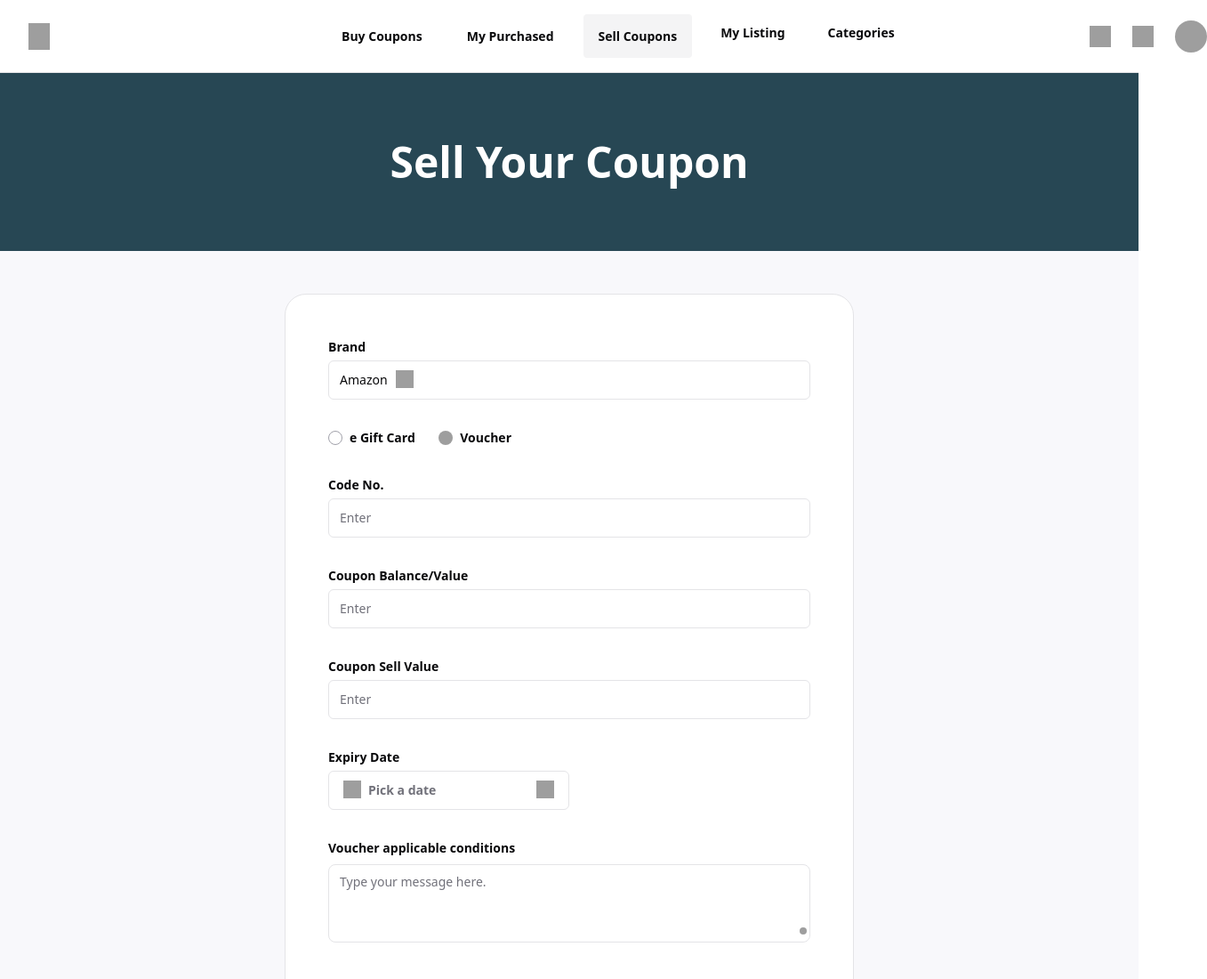
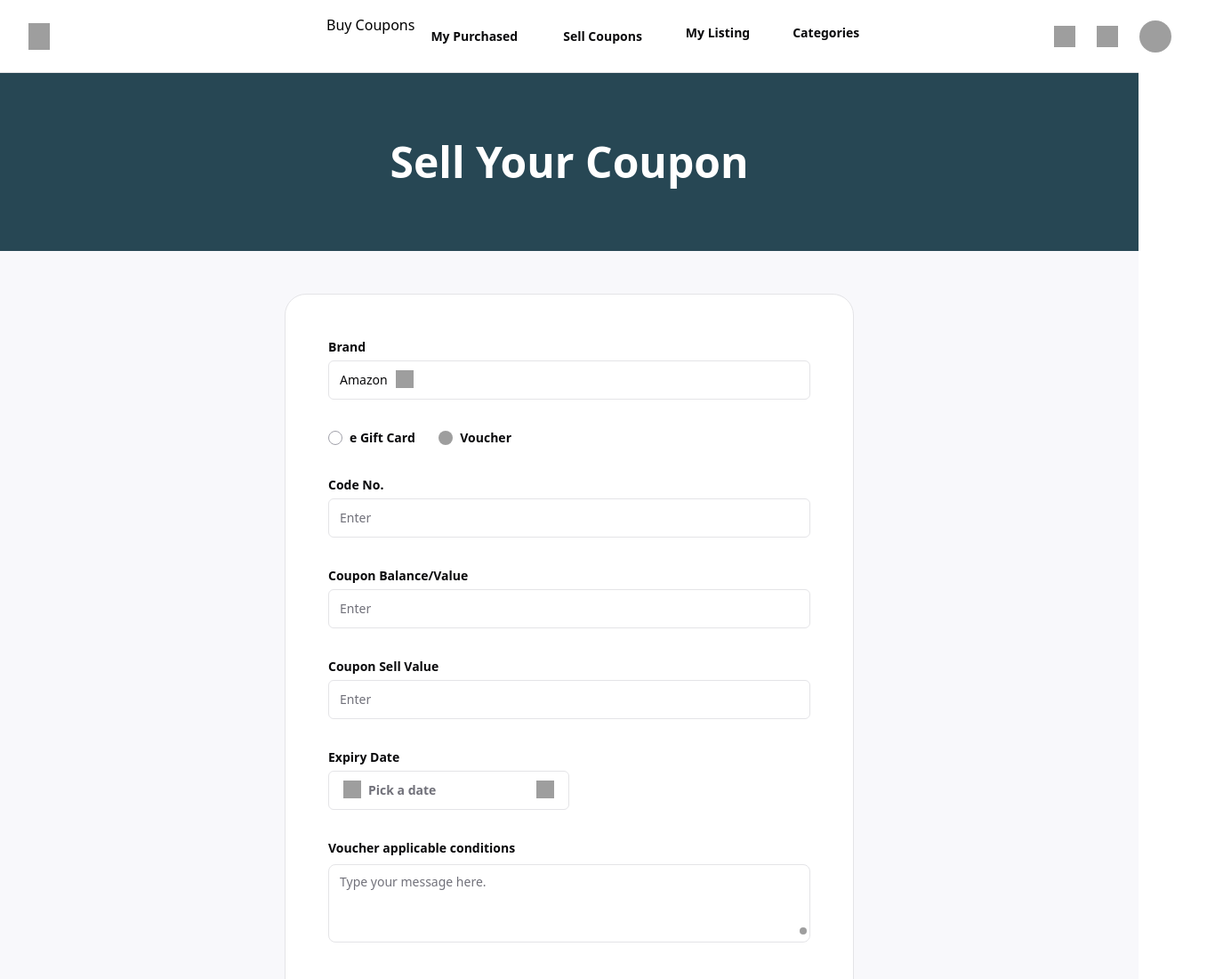
Before and after one commit to Dinesh927/Couponmania02, a plain HTML site: page SellCoupon-3.html in a window 1280 px wide. Shown: the top 1100 px of the page at 89% size, 1357 px wide, since content can reach past the window. Drawn offline with nearby package versions, Linux system fonts and the light colour scheme; grey boxes are pictures that could not be loaded.

Commit message:
Update SellCoupon-3.html

```diff
--- a/SellCoupon-3.html
+++ b/SellCoupon-3.html
@@ -20,18 +20,15 @@
 					class="w-[24px] h-[30px] mr-[108px] object-fill"
 				/>
 				<div class="flex shrink-0 items-start pl-[203px] pr-[203px]">
-					<span class="text-[#09090B] text-[14px] font-bold mt-[14px] mb-[14px] ml-[17px] mr-[33px]" >
+					<span onclick="window.location.href='BuyCoupons.html' class="text-[#09090B] text-[14px] font-bold mt-[14px] mb-[14px] ml-[18px] mr-[34px]" >
 						Buy Coupons
 					</span>
-					<span class="text-[#09090B] text-[14px] font-bold mt-[14px] mb-[14px] ml-[17px] mr-[33px]" >
+					<span onclick="window.location.href='MyPurchased-1.html';" class="text-[#09090B] text-[14px] font-bold mt-[14px] mb-[14px] ml-[18px] mr-[34px]" >
 						My Purchased
 					</span>
-					<button class="flex flex-col shrink-0 items-start bg-[#F4F4F5] text-left pt-[14px] pb-[14px] pl-[17px] pr-[17px] mr-[16px] rounded-[4px] border-0"
-						onclick="alert('Pressed!')"}>
-						<span class="text-[#09090B] text-[14px] font-bold" >
-							Sell Coupons
-						</span>
-					</button>
+					<span onclick="window.location.href='SellCoupon-1.html';" class="text-[#09090B] text-[14px] font-bold mt-[14px] mb-[14px] ml-[17px] mr-[33px]" >
+						Sell Coupons
+					</span>
 					<span onclick="window.location.href='MyListing-1.html';" class="text-[#09090B] text-[14px] font-bold mt-[10px] mb-[10px] ml-[16px] mr-[32px]" >
 						My Listing
 					</span>
```
